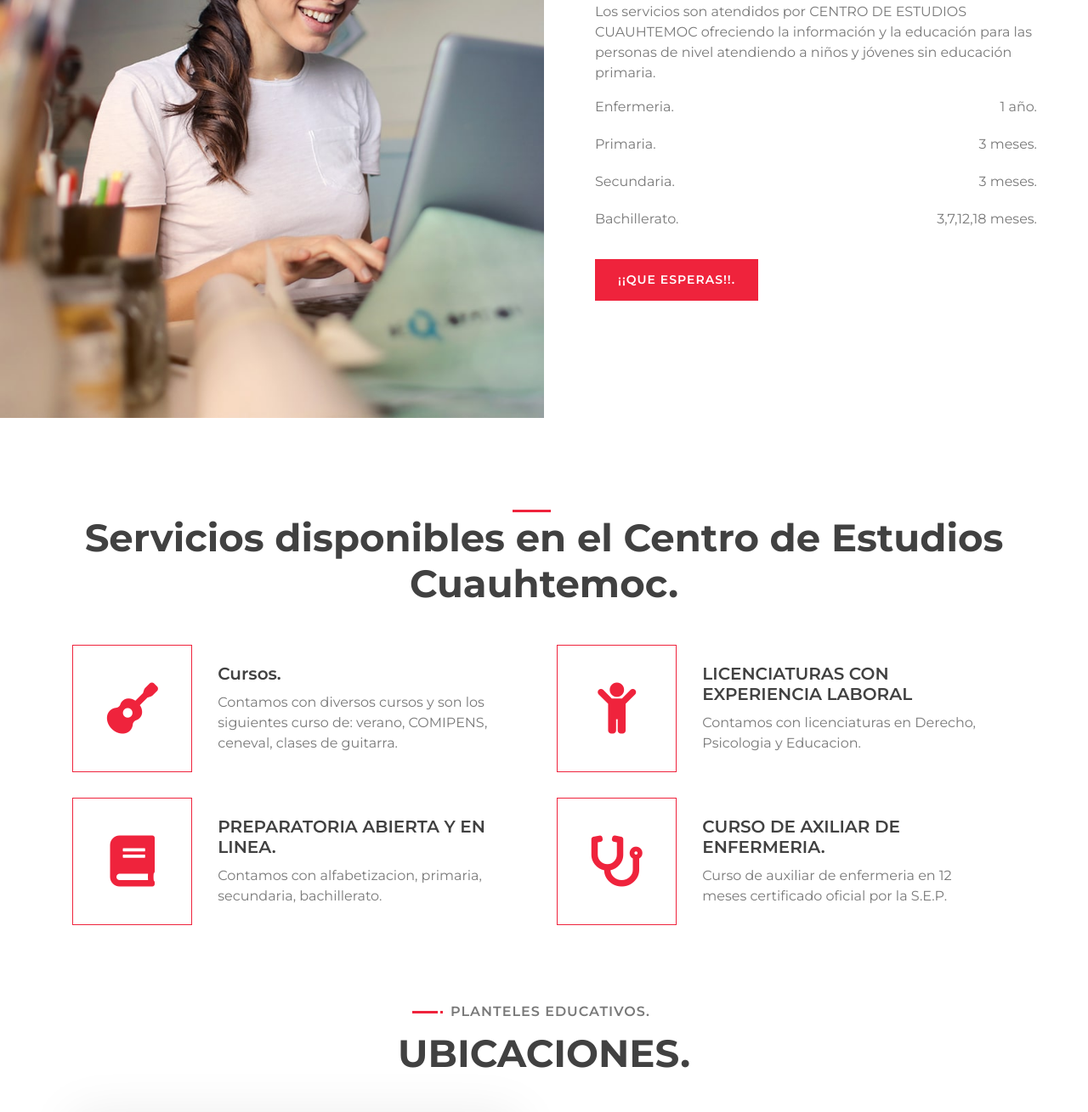
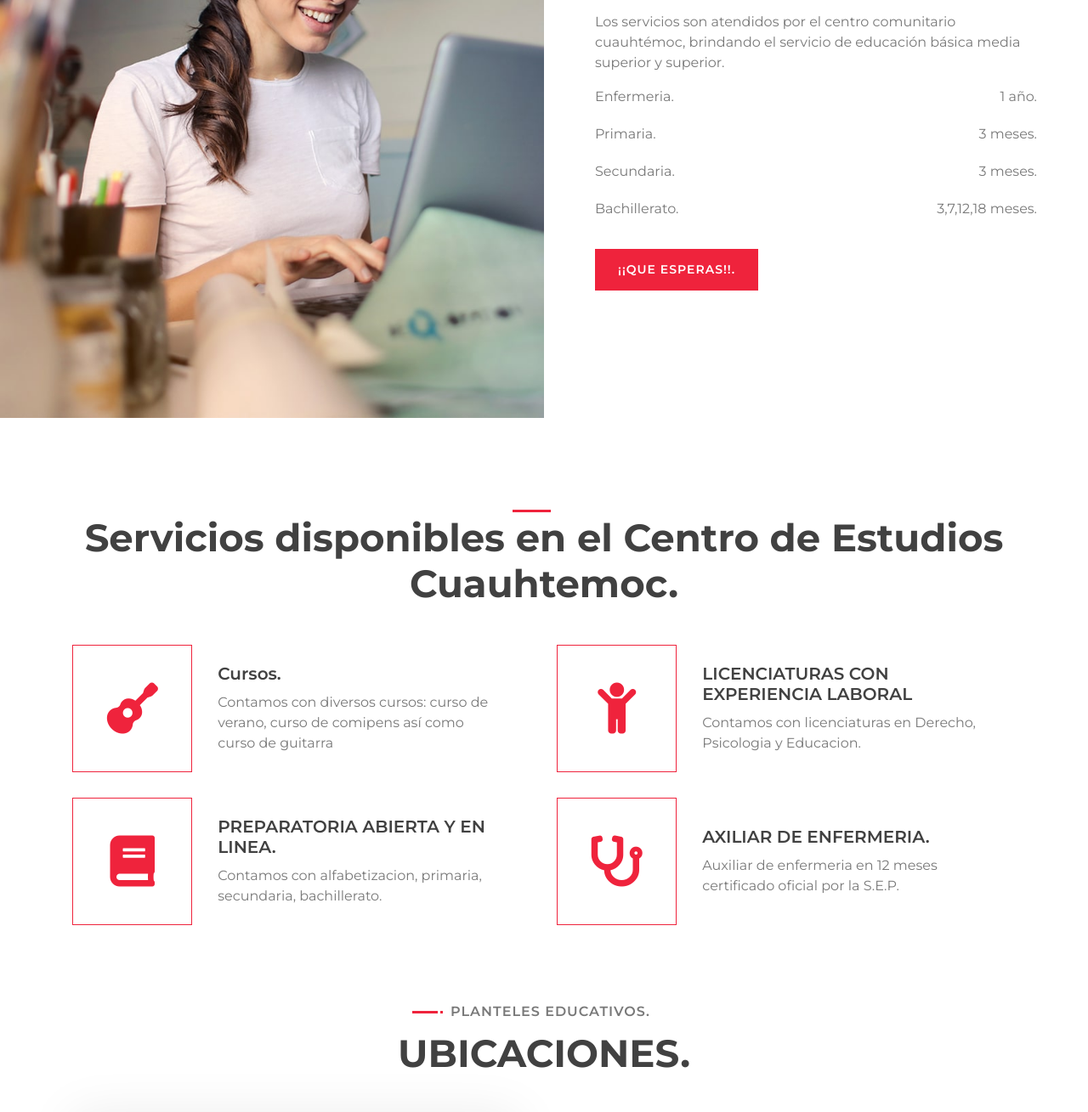
Before and after one commit to OLYMPIC12/centro-de-estudio-cuauhtemoc, a plain HTML site: page index.html in a window 1280 px wide. Shown: the part 811-2120 px from the top of the page at 85% size. Drawn offline with nearby package versions, Linux system fonts and the light colour scheme.

Commit message:
OLYpOS 2.0.1

```diff
--- a/index.html
+++ b/index.html
@@ -112,9 +112,7 @@
                             </div>
                             <div class="about-text">
                                 <p>
-                                    Los servicios son atendidos por CENTRO DE ESTUDIOS CUAUHTEMOC
-                                 ofreciendo la información y la educación para las personas de nivel
-                                   atendiendo a niños y jóvenes sin educación primaria.
+                                    Los servicios son atendidos por el centro comunitario cuauhtémoc, brindando el servicio de educación básica media superior y superior.
 
 
                                 </p>
@@ -170,7 +168,7 @@
                             <div class="service-text">
                                 <h3>Cursos.</h3>
                                 <p>
-                                   Contamos con diversos cursos y son los siguientes curso de: verano, COMIPENS, ceneval, clases de guitarra.
+                                    Contamos con diversos cursos: curso de verano, curso de comipens así como curso de guitarra
                                 </p>
                             </div>
                         </div>
@@ -207,9 +205,9 @@
                                 <i class="fas fa-stethoscope"></i>
                             </div>
                             <div class="service-text">
-                                <h3>CURSO DE AXILIAR DE ENFERMERIA.</h3>
+                                <h3>AXILIAR DE ENFERMERIA.</h3>
                                 <p>
-                                    Curso de auxiliar de enfermeria en 12 meses certificado oficial por la S.E.P.
+                                    Auxiliar de enfermeria en 12 meses certificado oficial por la S.E.P.
                                 </p>
                             </div>
                         </div>
@@ -271,7 +269,7 @@
                     <div class="timeline-item left wow slideInLeft" data-wow-delay="0.1s">
                         <div class="timeline-text">
                             <div class="timeline-date">AUXILIAR EN ENFERMERIA.</div>
-                            <h2>AUXILIAR EN ENFERMMERIA RED  S.E.P.</h2>
+                            <h2>AUXILIAR EN ENFERMERIA RED  S.E.P.</h2>
                             <h4>AV. CUAUHTEMOC MZ 2 LT 4 COL. SAN MIGUEL XICO 2DA SECC VALLE DE CHALCO SOL.EDO.MEX (LA CURVA).</h4>
                             <p>
                                 PROF. MARCELA CRUZ (5610990045).
@@ -344,7 +342,7 @@
                                         <li>CURP.</li>
                                         <li>ACTA DE NACIMIENTO</li>
                                         <li>4 FOTOGRAFIAS(PAPEL MATE EN B/N)</li>
-                                        <li>COMPROVANTE DE DOMICILIO</li>
+                                        <li>COMPROBANTE DE DOMICILIO</li>
                                         <li>FOLDER COLOR AZUL(TAMAÑO CARTA)</li>
                                     </ul>
                                 </div>
```
